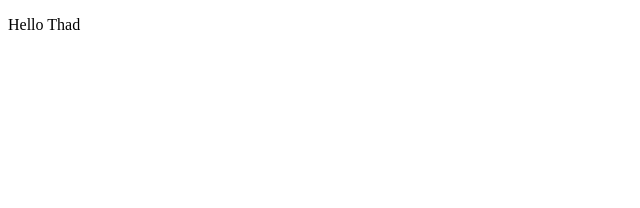
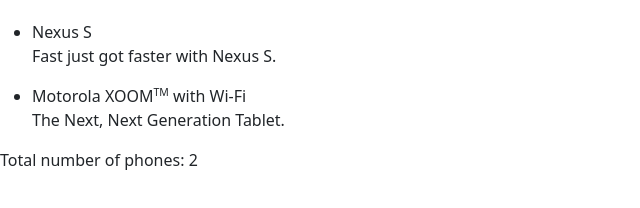
Before and after one commit to lhg81hc/angular6, a plain HTML site: page angularjs_official_developer_guild/index.html in a window 1280 px wide. Shown: the whole page, without its empty margins (0-640 px from the left). Drawn offline with nearby package versions, Linux system fonts and the light colour scheme.

Commit message:
static template

```diff
--- /dev/null
+++ b/angularjs_official_developer_guild/app/app.css
@@ -0,0 +1,3 @@
+body {
+  padding-top: 20px;
+}
--- a/angularjs_official_developer_guild/index.html
+++ b/angularjs_official_developer_guild/index.html
@@ -1,20 +1,29 @@
 <!DOCTYPE html>
-<html lang="en" ng-controller="MyController">
+
+<html lang="en" an-app>
+  <head>
+    <meta charset="UTF-8">
+    <title>Phone Gallery</title>
+    <link rel="stylesheet" href="app/lib/bootstrap/dist/css/bootstrap.css" />
+    <link rel="stylesheet" href="app/app.css" />
+  </head>
   <body>
-    <main>
-      <p>Hello {{greetMe}}</p>
-    </main>
+    <ul>
+      <li>
+        <span>Nexus S</span>
+        <p>
+          Fast just got faster with Nexus S.
+        </p>
+      </li>
 
-    <script src="app/lib/angular.js"></script>
-    <script>
-      angular.module('myApp', [])
-        .controller('MyController', ['$scope', function ($scope) {
-          $scope.greetMe = 'Thad';
-        }])
+      <li>
+        <span>Motorola XOOM<sup><small>TM</small></sup> with Wi-Fi</span>
+        <p>
+          The Next, Next Generation Tablet.
+        </p>
+      </li>
+    </ul>
 
-      angular.element(function() {
-        angular.bootstrap(document, ['myApp'])
-      })
-    </script>
+    <p>Total number of phones: 2</p>
   </body>
 </html>
```
